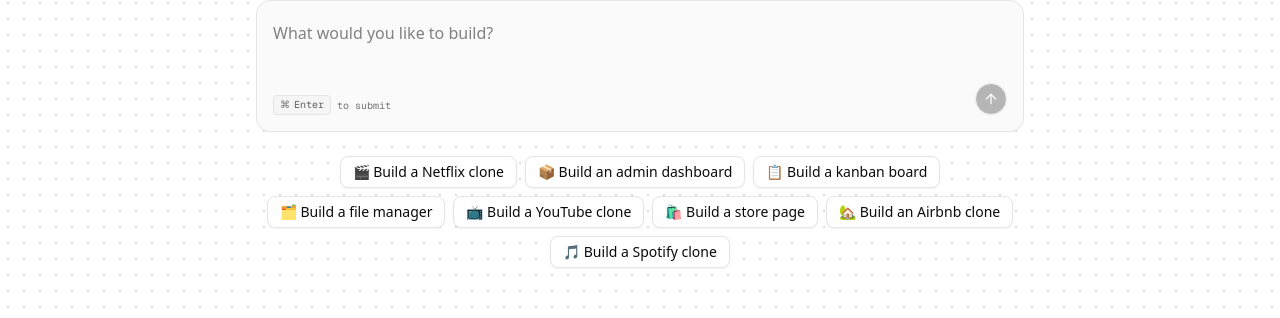
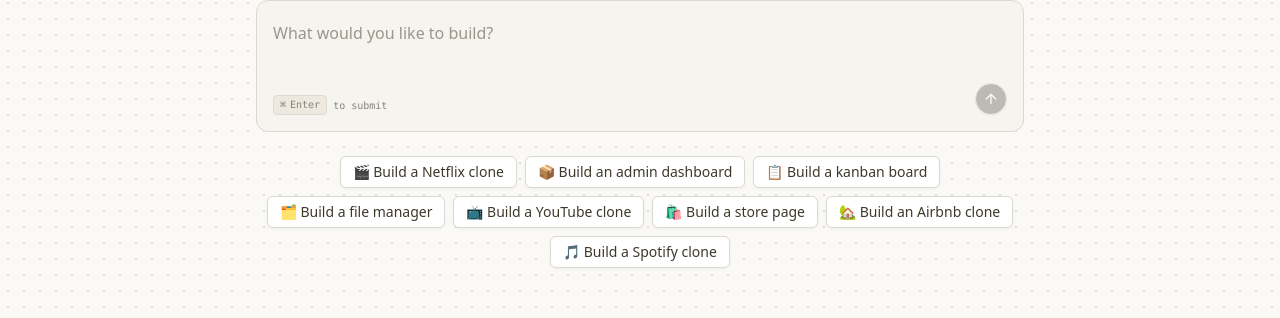
Before and after one commit to rajputshivamthakur/vibe, a Next.js app: page / in a window 1280 px wide. Shown: the part 325-643 px from the top of the page. Built offline with nearby package versions, Linux system fonts and the light colour scheme; no server answers.

Commit message:
15: theme

```diff
--- a/src/app/globals.css
+++ b/src/app/globals.css
@@ -3,113 +3,169 @@
 
 @custom-variant dark (&:is(.dark *));
 
+:root {
+  --background: oklch(0.9818 0.0054 95.0986);
+  --foreground: oklch(0.3438 0.0269 95.7226);
+  --card: oklch(0.9818 0.0054 95.0986);
+  --card-foreground: oklch(0.1908 0.002 106.5859);
+  --popover: oklch(1 0 0);
+  --popover-foreground: oklch(0.2671 0.0196 98.939);
+  --primary: oklch(0.6171 0.1375 39.0427);
+  --primary-foreground: oklch(1 0 0);
+  --secondary: oklch(0.9245 0.0138 92.9892);
+  --secondary-foreground: oklch(0.4334 0.0177 98.6048);
+  --muted: oklch(0.9341 0.0153 90.239);
+  --muted-foreground: oklch(0.6059 0.0075 97.4233);
+  --accent: oklch(0.9245 0.0138 92.9892);
+  --accent-foreground: oklch(0.2671 0.0196 98.939);
+  --destructive: oklch(0.1908 0.002 106.5859);
+  --destructive-foreground: oklch(1 0 0);
+  --border: oklch(0.8847 0.0069 97.3627);
+  --input: oklch(0.7621 0.0156 98.3528);
+  --ring: oklch(0.5937 0.1673 253.063);
+  --chart-1: oklch(0.5583 0.1276 42.9956);
+  --chart-2: oklch(0.6898 0.1581 290.4107);
+  --chart-3: oklch(0.8816 0.0276 93.128);
+  --chart-4: oklch(0.8822 0.0403 298.1792);
+  --chart-5: oklch(0.5608 0.1348 42.0584);
+  --sidebar: oklch(0.9663 0.008 98.8792);
+  --sidebar-foreground: oklch(0.359 0.0051 106.6524);
+  --sidebar-primary: oklch(0.6171 0.1375 39.0427);
+  --sidebar-primary-foreground: oklch(0.9881 0 0);
+  --sidebar-accent: oklch(0.9245 0.0138 92.9892);
+  --sidebar-accent-foreground: oklch(0.325 0 0);
+  --sidebar-border: oklch(0.9401 0 0);
+  --sidebar-ring: oklch(0.7731 0 0);
+  --font-sans:
+    ui-sans-serif, system-ui, -apple-system, BlinkMacSystemFont, "Segoe UI",
+    Roboto, "Helvetica Neue", Arial, "Noto Sans", sans-serif,
+    "Apple Color Emoji", "Segoe UI Emoji", "Segoe UI Symbol", "Noto Color Emoji";
+  --font-serif: ui-serif, Georgia, Cambria, "Times New Roman", Times, serif;
+  --font-mono:
+    ui-monospace, SFMono-Regular, Menlo, Monaco, Consolas, "Liberation Mono",
+    "Courier New", monospace;
+  --radius: 0.5rem;
+  --shadow-2xs: 0 1px 3px 0px hsl(0 0% 0% / 0.05);
+  --shadow-xs: 0 1px 3px 0px hsl(0 0% 0% / 0.05);
+  --shadow-sm:
+    0 1px 3px 0px hsl(0 0% 0% / 0.1), 0 1px 2px -1px hsl(0 0% 0% / 0.1);
+  --shadow: 0 1px 3px 0px hsl(0 0% 0% / 0.1), 0 1px 2px -1px hsl(0 0% 0% / 0.1);
+  --shadow-md:
+    0 1px 3px 0px hsl(0 0% 0% / 0.1), 0 2px 4px -1px hsl(0 0% 0% / 0.1);
+  --shadow-lg:
+    0 1px 3px 0px hsl(0 0% 0% / 0.1), 0 4px 6px -1px hsl(0 0% 0% / 0.1);
+  --shadow-xl:
+    0 1px 3px 0px hsl(0 0% 0% / 0.1), 0 8px 10px -1px hsl(0 0% 0% / 0.1);
+  --shadow-2xl: 0 1px 3px 0px hsl(0 0% 0% / 0.25);
+}
+
+.dark {
+  --background: oklch(0.2679 0.0036 106.6427);
+  --foreground: oklch(0.8074 0.0142 93.0137);
+  --card: oklch(0.2679 0.0036 106.6427);
+  --card-foreground: oklch(0.9818 0.0054 95.0986);
+  --popover: oklch(0.3085 0.0035 106.6039);
+  --popover-foreground: oklch(0.9211 0.004 106.4781);
+  --primary: oklch(0.6724 0.1308 38.7559);
+  --primary-foreground: oklch(1 0 0);
+  --secondary: oklch(0.9818 0.0054 95.0986);
+  --secondary-foreground: oklch(0.3085 0.0035 106.6039);
+  --muted: oklch(0.2213 0.0038 106.707);
+  --muted-foreground: oklch(0.7713 0.0169 99.0657);
+  --accent: oklch(0.213 0.0078 95.4245);
+  --accent-foreground: oklch(0.9663 0.008 98.8792);
+  --destructive: oklch(0.6368 0.2078 25.3313);
+  --destructive-foreground: oklch(1 0 0);
+  --border: oklch(0.3618 0.0101 106.8928);
+  --input: oklch(0.4336 0.0113 100.2195);
+  --ring: oklch(0.5937 0.1673 253.063);
+  --chart-1: oklch(0.5583 0.1276 42.9956);
+  --chart-2: oklch(0.6898 0.1581 290.4107);
+  --chart-3: oklch(0.213 0.0078 95.4245);
+  --chart-4: oklch(0.3074 0.0516 289.323);
+  --chart-5: oklch(0.5608 0.1348 42.0584);
+  --sidebar: oklch(0.2357 0.0024 67.7077);
+  --sidebar-foreground: oklch(0.8074 0.0142 93.0137);
+  --sidebar-primary: oklch(0.325 0 0);
+  --sidebar-primary-foreground: oklch(0.9881 0 0);
+  --sidebar-accent: oklch(0.168 0.002 106.6177);
+  --sidebar-accent-foreground: oklch(0.8074 0.0142 93.0137);
+  --sidebar-border: oklch(0.9401 0 0);
+  --sidebar-ring: oklch(0.7731 0 0);
+  --font-sans:
+    ui-sans-serif, system-ui, -apple-system, BlinkMacSystemFont, "Segoe UI",
+    Roboto, "Helvetica Neue", Arial, "Noto Sans", sans-serif,
+    "Apple Color Emoji", "Segoe UI Emoji", "Segoe UI Symbol", "Noto Color Emoji";
+  --font-serif: ui-serif, Georgia, Cambria, "Times New Roman", Times, serif;
+  --font-mono:
+    ui-monospace, SFMono-Regular, Menlo, Monaco, Consolas, "Liberation Mono",
+    "Courier New", monospace;
+  --radius: 0.5rem;
+  --shadow-2xs: 0 1px 3px 0px hsl(0 0% 0% / 0.05);
+  --shadow-xs: 0 1px 3px 0px hsl(0 0% 0% / 0.05);
+  --shadow-sm:
+    0 1px 3px 0px hsl(0 0% 0% / 0.1), 0 1px 2px -1px hsl(0 0% 0% / 0.1);
+  --shadow: 0 1px 3px 0px hsl(0 0% 0% / 0.1), 0 1px 2px -1px hsl(0 0% 0% / 0.1);
+  --shadow-md:
+    0 1px 3px 0px hsl(0 0% 0% / 0.1), 0 2px 4px -1px hsl(0 0% 0% / 0.1);
+  --shadow-lg:
+    0 1px 3px 0px hsl(0 0% 0% / 0.1), 0 4px 6px -1px hsl(0 0% 0% / 0.1);
+  --shadow-xl:
+    0 1px 3px 0px hsl(0 0% 0% / 0.1), 0 8px 10px -1px hsl(0 0% 0% / 0.1);
+  --shadow-2xl: 0 1px 3px 0px hsl(0 0% 0% / 0.25);
+}
+
 @theme inline {
   --color-background: var(--background);
   --color-foreground: var(--foreground);
-  --font-sans: var(--font-geist-sans);
-  --font-mono: var(--font-geist-mono);
+  --color-card: var(--card);
+  --color-card-foreground: var(--card-foreground);
+  --color-popover: var(--popover);
+  --color-popover-foreground: var(--popover-foreground);
+  --color-primary: var(--primary);
+  --color-primary-foreground: var(--primary-foreground);
+  --color-secondary: var(--secondary);
+  --color-secondary-foreground: var(--secondary-foreground);
+  --color-muted: var(--muted);
+  --color-muted-foreground: var(--muted-foreground);
+  --color-accent: var(--accent);
+  --color-accent-foreground: var(--accent-foreground);
+  --color-destructive: var(--destructive);
+  --color-destructive-foreground: var(--destructive-foreground);
+  --color-border: var(--border);
+  --color-input: var(--input);
+  --color-ring: var(--ring);
+  --color-chart-1: var(--chart-1);
+  --color-chart-2: var(--chart-2);
+  --color-chart-3: var(--chart-3);
+  --color-chart-4: var(--chart-4);
+  --color-chart-5: var(--chart-5);
+  --color-sidebar: var(--sidebar);
+  --color-sidebar-foreground: var(--sidebar-foreground);
+  --color-sidebar-primary: var(--sidebar-primary);
+  --color-sidebar-primary-foreground: var(--sidebar-primary-foreground);
+  --color-sidebar-accent: var(--sidebar-accent);
+  --color-sidebar-accent-foreground: var(--sidebar-accent-foreground);
+  --color-sidebar-border: var(--sidebar-border);
   --color-sidebar-ring: var(--sidebar-ring);
-  --color-sidebar-border: var(--sidebar-border);
-  --color-sidebar-accent-foreground: var(--sidebar-accent-foreground);
-  --color-sidebar-accent: var(--sidebar-accent);
-  --color-sidebar-primary-foreground: var(--sidebar-primary-foreground);
-  --color-sidebar-primary: var(--sidebar-primary);
-  --color-sidebar-foreground: var(--sidebar-foreground);
-  --color-sidebar: var(--sidebar);
-  --color-chart-5: var(--chart-5);
-  --color-chart-4: var(--chart-4);
-  --color-chart-3: var(--chart-3);
-  --color-chart-2: var(--chart-2);
-  --color-chart-1: var(--chart-1);
-  --color-ring: var(--ring);
-  --color-input: var(--input);
-  --color-border: var(--border);
-  --color-destructive: var(--destructive);
-  --color-accent-foreground: var(--accent-foreground);
-  --color-accent: var(--accent);
-  --color-muted-foreground: var(--muted-foreground);
-  --color-muted: var(--muted);
-  --color-secondary-foreground: var(--secondary-foreground);
-  --color-secondary: var(--secondary);
-  --color-primary-foreground: var(--primary-foreground);
-  --color-primary: var(--primary);
-  --color-popover-foreground: var(--popover-foreground);
-  --color-popover: var(--popover);
-  --color-card-foreground: var(--card-foreground);
-  --color-card: var(--card);
+
+  --font-sans: var(--font-sans);
+  --font-mono: var(--font-mono);
+  --font-serif: var(--font-serif);
+
   --radius-sm: calc(var(--radius) - 4px);
   --radius-md: calc(var(--radius) - 2px);
   --radius-lg: var(--radius);
   --radius-xl: calc(var(--radius) + 4px);
-}
 
-:root {
-  --radius: 0.625rem;
-  --background: oklch(1 0 0);
-  --foreground: oklch(0.145 0 0);
-  --card: oklch(1 0 0);
-  --card-foreground: oklch(0.145 0 0);
-  --popover: oklch(1 0 0);
-  --popover-foreground: oklch(0.145 0 0);
-  --primary: oklch(0.205 0 0);
-  --primary-foreground: oklch(0.985 0 0);
-  --secondary: oklch(0.97 0 0);
-  --secondary-foreground: oklch(0.205 0 0);
-  --muted: oklch(0.97 0 0);
-  --muted-foreground: oklch(0.556 0 0);
-  --accent: oklch(0.97 0 0);
-  --accent-foreground: oklch(0.205 0 0);
-  --destructive: oklch(0.577 0.245 27.325);
-  --border: oklch(0.922 0 0);
-  --input: oklch(0.922 0 0);
-  --ring: oklch(0.708 0 0);
-  --chart-1: oklch(0.646 0.222 41.116);
-  --chart-2: oklch(0.6 0.118 184.704);
-  --chart-3: oklch(0.398 0.07 227.392);
-  --chart-4: oklch(0.828 0.189 84.429);
-  --chart-5: oklch(0.769 0.188 70.08);
-  --sidebar: oklch(0.985 0 0);
-  --sidebar-foreground: oklch(0.145 0 0);
-  --sidebar-primary: oklch(0.205 0 0);
-  --sidebar-primary-foreground: oklch(0.985 0 0);
-  --sidebar-accent: oklch(0.97 0 0);
-  --sidebar-accent-foreground: oklch(0.205 0 0);
-  --sidebar-border: oklch(0.922 0 0);
-  --sidebar-ring: oklch(0.708 0 0);
-}
-
-.dark {
-  --background: oklch(0.145 0 0);
-  --foreground: oklch(0.985 0 0);
-  --card: oklch(0.205 0 0);
-  --card-foreground: oklch(0.985 0 0);
-  --popover: oklch(0.205 0 0);
-  --popover-foreground: oklch(0.985 0 0);
-  --primary: oklch(0.922 0 0);
-  --primary-foreground: oklch(0.205 0 0);
-  --secondary: oklch(0.269 0 0);
-  --secondary-foreground: oklch(0.985 0 0);
-  --muted: oklch(0.269 0 0);
-  --muted-foreground: oklch(0.708 0 0);
-  --accent: oklch(0.269 0 0);
-  --accent-foreground: oklch(0.985 0 0);
-  --destructive: oklch(0.704 0.191 22.216);
-  --border: oklch(1 0 0 / 10%);
-  --input: oklch(1 0 0 / 15%);
-  --ring: oklch(0.556 0 0);
-  --chart-1: oklch(0.488 0.243 264.376);
-  --chart-2: oklch(0.696 0.17 162.48);
-  --chart-3: oklch(0.769 0.188 70.08);
-  --chart-4: oklch(0.627 0.265 303.9);
-  --chart-5: oklch(0.645 0.246 16.439);
-  --sidebar: oklch(0.205 0 0);
-  --sidebar-foreground: oklch(0.985 0 0);
-  --sidebar-primary: oklch(0.488 0.243 264.376);
-  --sidebar-primary-foreground: oklch(0.985 0 0);
-  --sidebar-accent: oklch(0.269 0 0);
-  --sidebar-accent-foreground: oklch(0.985 0 0);
-  --sidebar-border: oklch(1 0 0 / 10%);
-  --sidebar-ring: oklch(0.556 0 0);
+  --shadow-2xs: var(--shadow-2xs);
+  --shadow-xs: var(--shadow-xs);
+  --shadow-sm: var(--shadow-sm);
+  --shadow: var(--shadow);
+  --shadow-md: var(--shadow-md);
+  --shadow-lg: var(--shadow-lg);
+  --shadow-xl: var(--shadow-xl);
+  --shadow-2xl: var(--shadow-2xl);
 }
 
 @layer base {
@@ -120,3 +176,55 @@
     @apply bg-background text-foreground;
   }
 }
+
+@layer base {
+  button:not([disabled]),
+  [role="button"]:not([disabled]) {
+    cursor: pointer;
+  }
+}
+
+/* Animations */
+@theme inline {
+  --animate-first: moveVertical 30s ease infinite;
+  --animate-second: moveInCircle 20s reverse infinite;
+  --animate-third: moveInCircle 40s linear infinite;
+  --animate-fourth: moveHorizontal 40s ease infinite;
+  --animate-fifth: moveInCircle 20s ease infinite;
+
+  @keyframes moveHorizontal {
+    0% {
+      transform: translateX(-50%) translateY(-10%);
+    }
+    50% {
+      transform: translateX(50%) translateY(10%);
+    }
+    100% {
+      transform: translateX(-50%) translateY(-10%);
+    }
+  }
+
+  @keyframes moveInCircle {
+    0% {
+      transform: rotate(0deg);
+    }
+    50% {
+      transform: rotate(180deg);
+    }
+    100% {
+      transform: rotate(360deg);
+    }
+  }
+
+  @keyframes moveVertical {
+    0% {
+      transform: translateY(-50%);
+    }
+    50% {
+      transform: translateY(50%);
+    }
+    100% {
+      transform: translateY(-50%);
+    }
+  }
+}
--- a/src/components/ui/button.tsx
+++ b/src/components/ui/button.tsx
@@ -9,6 +9,8 @@
   {
     variants: {
       variant: {
+        tertiary:
+          "bg-primary/25 dark:bg-primary/30 text-primary shadow-xs hover:bg-primary/20 dark:hover:bg-primary/25",
         default:
           "bg-primary text-primary-foreground shadow-xs hover:bg-primary/90",
         destructive:
@@ -32,7 +34,7 @@
       variant: "default",
       size: "default",
     },
-  }
+  },
 );
 
 function Button({
--- a/src/modules/projects/ui/views/project-view.tsx
+++ b/src/modules/projects/ui/views/project-view.tsx
@@ -65,7 +65,7 @@
                 </TabsTrigger>
               </TabsList>
               <div className="ml-auto flex items-center gap-x-2">
-                <Button asChild size="sm" variant="default">
+                <Button asChild size="sm" variant="tertiary">
                   <Link href="/pricing">
                     <CrownIcon /> Upgrade
                   </Link>
```
